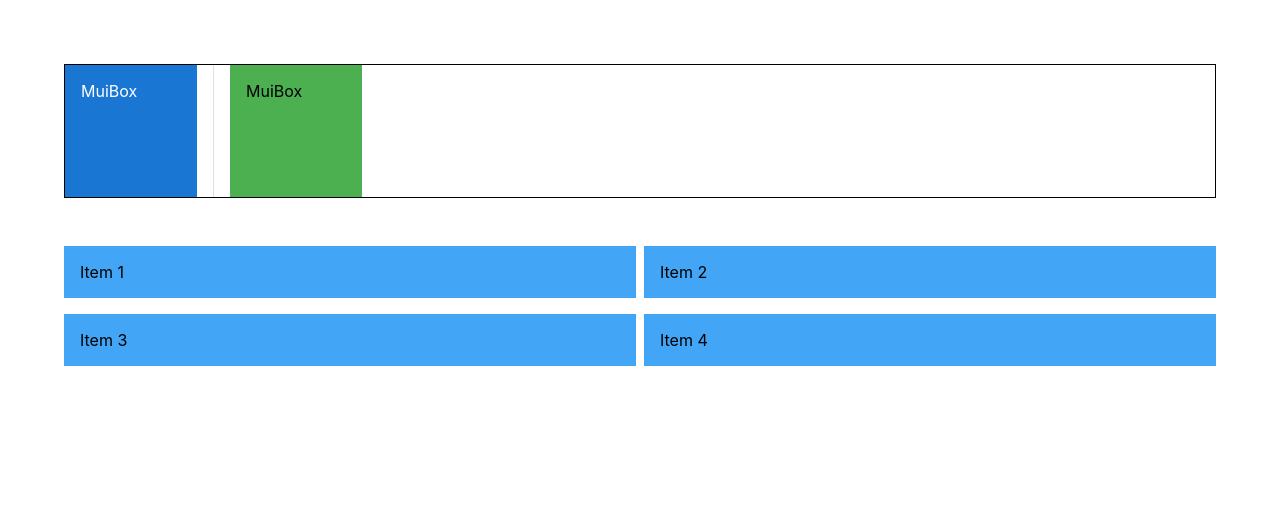
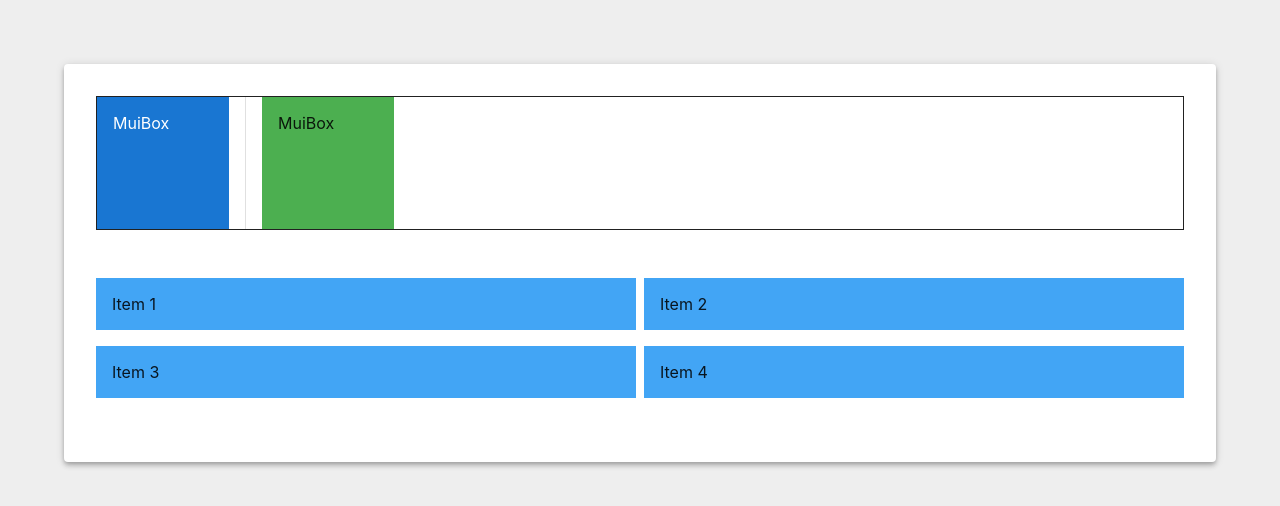
Before and after one commit to amontalvof/react-mui-demo, a React (Create React App) app: page / in a window 1280 px wide. Shown: the top 506 px of the page. Built offline with nearby package versions, Linux system fonts and the light colour scheme.

Commit message:
feat: Paper

```diff
--- a/src/App.css
+++ b/src/App.css
@@ -1,3 +1,7 @@
+body {
+    background-color: #eeeeee;
+}
+
 .App {
     padding: 4rem;
 }
--- a/src/App.tsx
+++ b/src/App.tsx
@@ -1,5 +1,6 @@
 import './App.css';
-import MuiGrid from './components/MuiGrid';
+import MuiPaper from "./components/MuiPaper";
+// import MuiGrid from './components/MuiGrid';
 // import MuiStack from './components/MuiStack';
 // import MuiBox from './components/MuiBox';
 // import MuiAutocomplete from './components/MuiAutocomplete';
@@ -15,7 +16,7 @@
 function App() {
     return (
         <div className="App">
-            <MuiGrid />
+            <MuiPaper />
         </div>
     );
 }
--- /dev/null
+++ b/src/components/MuiPaper.tsx
@@ -0,0 +1,62 @@
+import { Box, Stack, Divider, Grid, Paper } from '@mui/material';
+
+const MuiPaper = () => {
+    return (
+        <Paper sx={{ padding: "32px" }} elevation={4}>
+            <Stack
+                sx={{ border: '1px solid' }}
+                direction="row"
+                spacing={2}
+                divider={<Divider orientation="vertical" flexItem />}
+            >
+                <Box
+                    sx={{
+                        backgroundColor: 'primary.main',
+                        color: 'white',
+                        height: '100px',
+                        width: '100px',
+                        padding: '16px',
+                        '&:hover': {
+                            backgroundColor: 'primary.light',
+                        },
+                    }}
+                >
+                    MuiBox
+                </Box>
+                <Box
+                    display="flex"
+                    height="100px"
+                    width="100px"
+                    bgcolor="success.light"
+                    p={2}
+                >
+                    MuiBox
+                </Box>
+            </Stack>
+            <Grid container my={4} rowSpacing={2} columnSpacing={1}>
+                <Grid item xs={6}>
+                    <Box bgcolor="primary.light" p={2}>
+                        Item 1
+                    </Box>
+                </Grid>
+                <Grid item xs={6}>
+                    <Box bgcolor="primary.light" p={2}>
+                        Item 2
+                    </Box>
+                </Grid>
+                <Grid item xs={6}>
+                    <Box bgcolor="primary.light" p={2}>
+                        Item 3
+                    </Box>
+                </Grid>
+                <Grid item xs={6}>
+                    <Box bgcolor="primary.light" p={2}>
+                        Item 4
+                    </Box>
+                </Grid>
+            </Grid>
+        </Paper>
+    );
+};
+
+export default MuiPaper;
```
